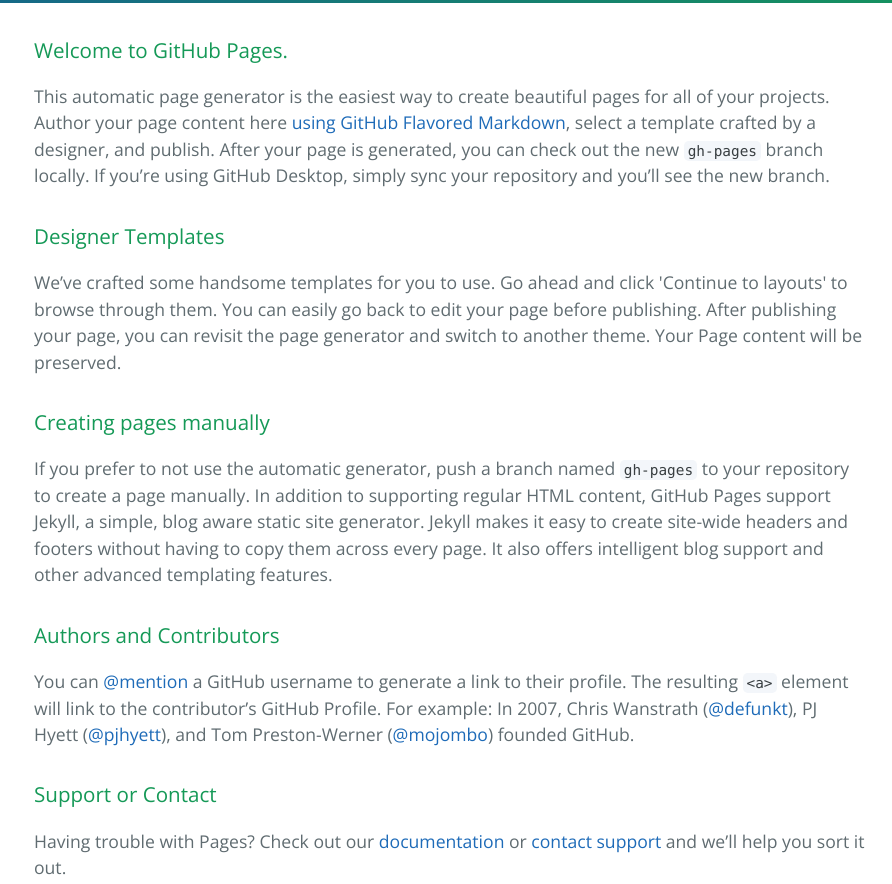
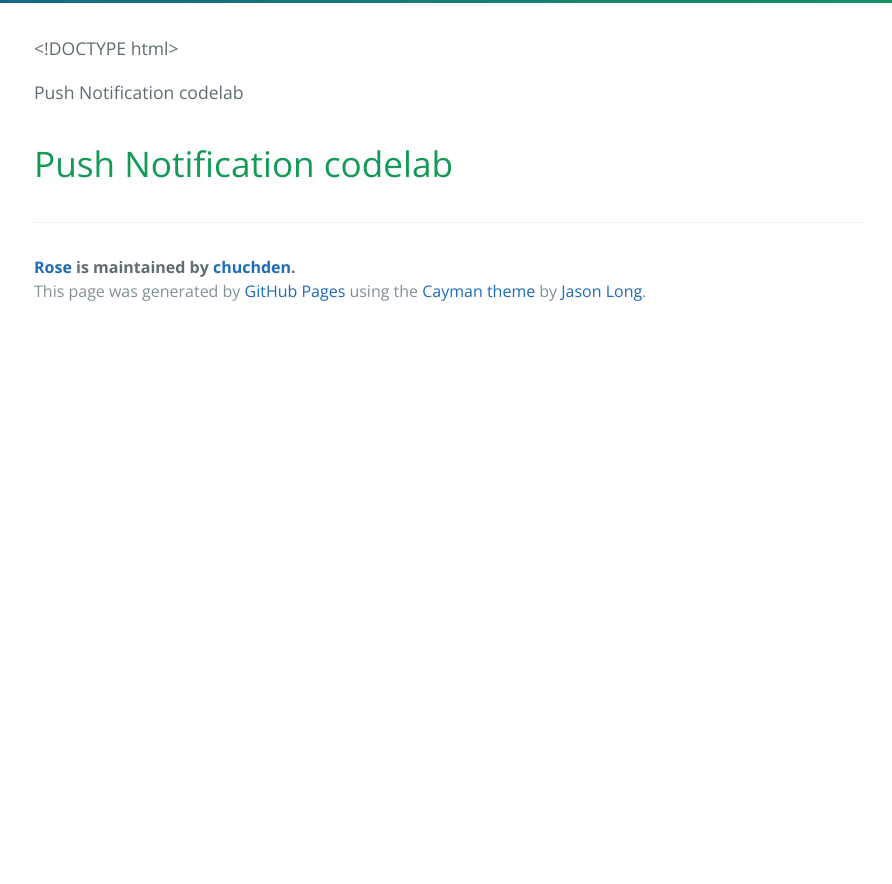
Before and after one commit to chuchden/rose, a plain HTML site: page index.html in a window 1280 px wide. Shown: the part 380-1264 px from the top of the page, without its empty margins (190-1082 px from the left). After the commit the page ends 800 px from the top, so only its background shows below. Drawn offline with nearby package versions, Linux system fonts and the light colour scheme.

```diff
--- a/index.html
+++ b/index.html
@@ -19,30 +19,23 @@
     </section>
 
     <section class="main-content">
-      <h3>
-<a id="welcome-to-github-pages" class="anchor" href="#welcome-to-github-pages" aria-hidden="true"><span class="octicon octicon-link"></span></a>Welcome to GitHub Pages.</h3>
+      <p>&lt;!DOCTYPE html&gt;
 
-<p>This automatic page generator is the easiest way to create beautiful pages for all of your projects. Author your page content here <a href="https://guides.github.com/features/mastering-markdown/">using GitHub Flavored Markdown</a>, select a template crafted by a designer, and publish. After your page is generated, you can check out the new <code>gh-pages</code> branch locally. If you’re using GitHub Desktop, simply sync your repository and you’ll see the new branch.</p>
+</p>
 
-<h3>
-<a id="designer-templates" class="anchor" href="#designer-templates" aria-hidden="true"><span class="octicon octicon-link"></span></a>Designer Templates</h3>
+<p></p>Push Notification codelab
 
-<p>We’ve crafted some handsome templates for you to use. Go ahead and click 'Continue to layouts' to browse through them. You can easily go back to edit your page before publishing. After publishing your page, you can revisit the page generator and switch to another theme. Your Page content will be preserved.</p>
 
-<h3>
-<a id="creating-pages-manually" class="anchor" href="#creating-pages-manually" aria-hidden="true"><span class="octicon octicon-link"></span></a>Creating pages manually</h3>
 
-<p>If you prefer to not use the automatic generator, push a branch named <code>gh-pages</code> to your repository to create a page manually. In addition to supporting regular HTML content, GitHub Pages support Jekyll, a simple, blog aware static site generator. Jekyll makes it easy to create site-wide headers and footers without having to copy them across every page. It also offers intelligent blog support and other advanced templating features.</p>
+<p></p>
 
-<h3>
-<a id="authors-and-contributors" class="anchor" href="#authors-and-contributors" aria-hidden="true"><span class="octicon octicon-link"></span></a>Authors and Contributors</h3>
+<p></p><h1>
+<a id="push-notification-codelab" class="anchor" href="#push-notification-codelab" aria-hidden="true"><span class="octicon octicon-link"></span></a>Push Notification codelab</h1>
 
-<p>You can <a href="https://github.com/blog/821" class="user-mention">@mention</a> a GitHub username to generate a link to their profile. The resulting <code>&lt;a&gt;</code> element will link to the contributor’s GitHub Profile. For example: In 2007, Chris Wanstrath (<a href="https://github.com/defunkt" class="user-mention">@defunkt</a>), PJ Hyett (<a href="https://github.com/pjhyett" class="user-mention">@pjhyett</a>), and Tom Preston-Werner (<a href="https://github.com/mojombo" class="user-mention">@mojombo</a>) founded GitHub.</p>
+<p></p>
 
-<h3>
-<a id="support-or-contact" class="anchor" href="#support-or-contact" aria-hidden="true"><span class="octicon octicon-link"></span></a>Support or Contact</h3>
-
-<p>Having trouble with Pages? Check out our <a href="https://help.github.com/pages">documentation</a> or <a href="https://github.com/contact">contact support</a> and we’ll help you sort it out.</p>
+<p>
+</p>
 
       <footer class="site-footer">
         <span class="site-footer-owner"><a href="https://github.com/chuchden/rose">Rose</a> is maintained by <a href="https://github.com/chuchden">chuchden</a>.</span>
```
Also changed, not shown: params.json (+1 -1 lines).
